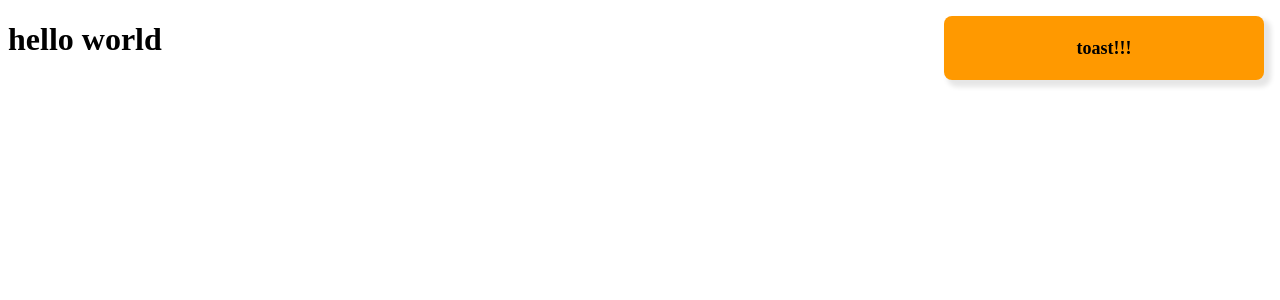
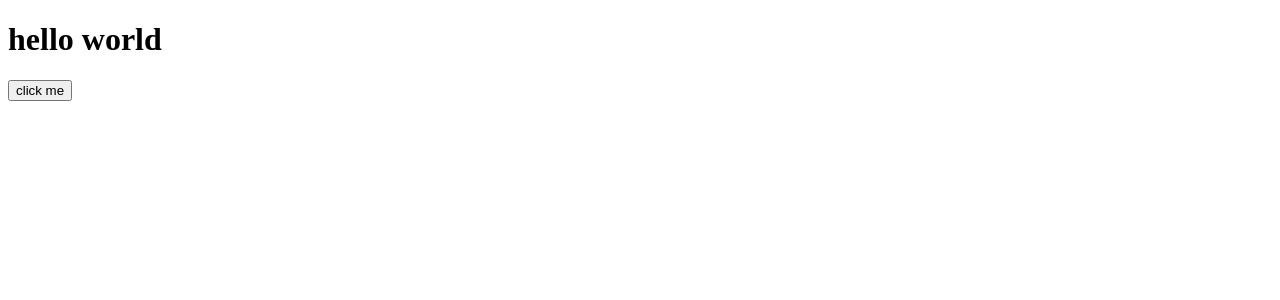
Before and after one commit to 4kimball/react-tiny-toast, a React (Create React App) app: page / in a window 1280 px wide. Shown: the top 300 px of the page. Built offline with nearby package versions, Linux system fonts and the light colour scheme.

Commit message:
feat: 토스트 메시지 생성 및 삭제

```diff
--- a/src/App.tsx
+++ b/src/App.tsx
@@ -1,14 +1,15 @@
 import React from "react";
-import { ToastContainer, Toast } from "./components";
-
+import { ToastProvider } from "./components/ToastProvider";
+import { toast } from "./core/toast";
 const App = () => {
+  const handleClick = () => {
+    toast("toast!!!", { type: "success", position: "top-right" });
+  };
   return (
     <>
-      <ToastContainer position={"top-right"}>
-        <Toast type={"warn"} content={"toast!!!"} position={"top-center"} />
-      </ToastContainer>
-
+      <ToastProvider />
       <h1>hello world</h1>
+      <button onClick={handleClick}>click me</button>
     </>
   );
 };
--- a/src/components/ToastContainer.tsx
+++ b/src/components/ToastContainer.tsx
@@ -1,15 +1,22 @@
 import React, { FC } from "react";
 import cx from "clsx";
 
-import { ToastPosition } from "../types/toast";
+import type { ToastProps, ToastPosition } from "../types/toast";
+
+import { Toast } from './';
 
 interface Props {
-  position: ToastPosition;
+  content: string;
+  props: ToastProps;
 }
-export const ToastContainer: FC<Props> = ({ position, children }) => {
+export const ToastContainer: FC<Props> = ({content, props}) => {
+
+  const  { position } = props;
   const getClassName = (position: ToastPosition): string => {
     return cx(`toast-container`, `toast-container--${position}`);
   };
 
-  return <div className={getClassName(position)}>{children}</div>;
+  return <div className={getClassName(position)}>
+    <Toast content={content} props={props}/>
+  </div>;
 };
--- /dev/null
+++ b/src/components/ToastProvider.tsx
@@ -0,0 +1,5 @@
+import React, { FC } from "react";
+
+export const ToastProvider: FC = () => {
+  return <div className="ToastProvider"></div>;
+};
--- /dev/null
+++ b/src/core/toast.tsx
@@ -0,0 +1,18 @@
+import React from "react";
+import { render } from "react-dom";
+import type { ToastProps } from "../types/toast";
+
+import { ToastContainer } from "../components";
+
+const toast = (content: string, props:ToastProps) => {
+    const toastProvider = document.querySelector('.ToastProvider');
+    if (toastProvider) {
+        render(<ToastContainer content={content} props={props}/>, toastProvider);
+        setTimeout(() => {
+            render(<></>, toastProvider);
+        }, 3000)
+
+    }
+}
+
+export { toast };
--- a/src/types/toast.d.ts
+++ b/src/types/toast.d.ts
@@ -10,6 +10,5 @@ export type ToastType = "success" | "warn" | "error";
 
 export interface ToastProps {
   type: ToastType;
-  content: string;
   position: ToastPosition;
 }
```
Also changed, not shown: src/components/Toast.tsx (+9 -3 lines).
